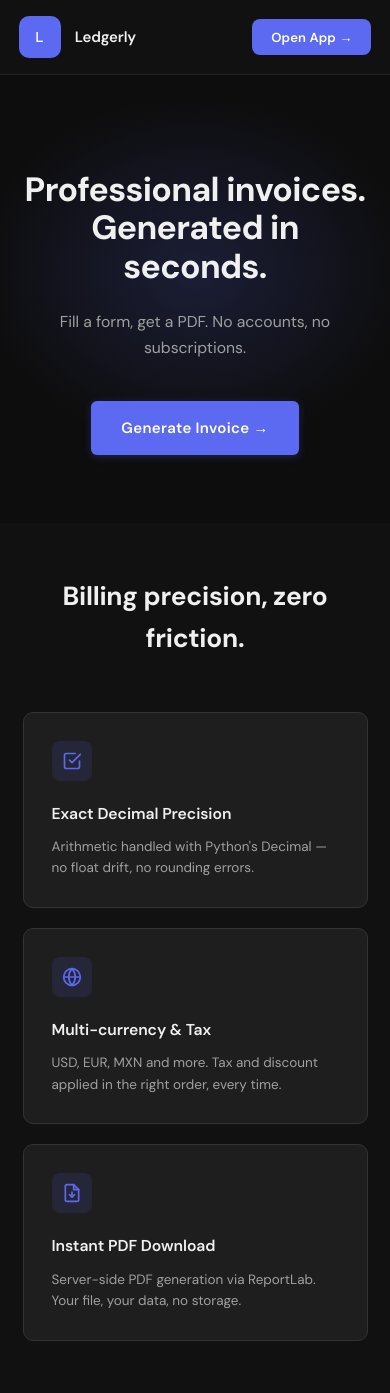
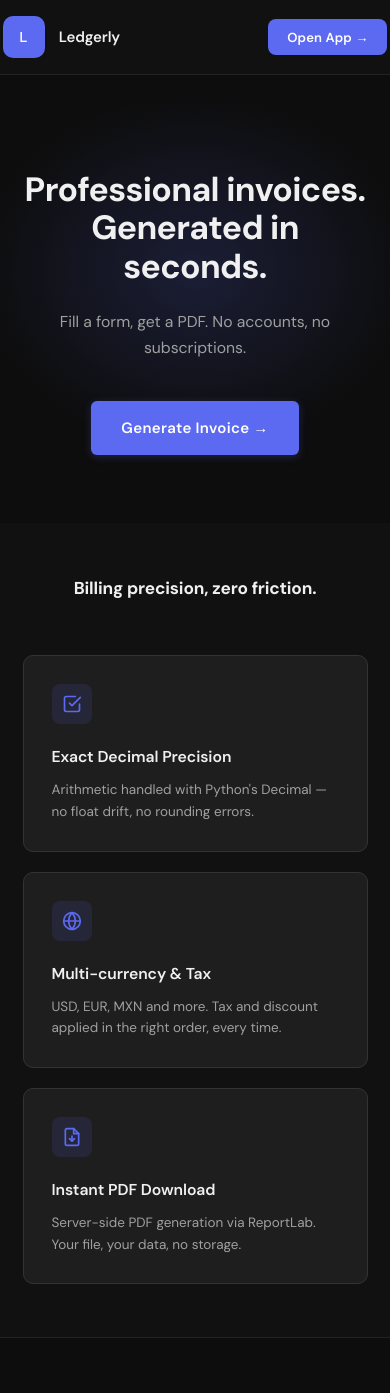
Before and after one commit to dionicio-damiani/ledgerly, a FastAPI app: page / in a window 390 px wide. Shown: the top 1393 px of the page. Run offline with FastAPI, Linux system fonts and the light colour scheme.

Commit message:
fix: full-bleed topbar via negative margins and responsive features tagline

```diff
--- a/static/style.css
+++ b/static/style.css
@@ -63,7 +63,9 @@ body {
   display: flex;
   align-items: center;
   justify-content: space-between;
-  width: 100%;
+  width: calc(100% + 48px);
+  margin-left: -24px;
+  margin-right: -24px;
   margin-bottom: 28px;
   padding: 22px 2rem;
   box-sizing: border-box;
@@ -818,7 +820,12 @@ input[type="file"] {
 
 @media (max-width: 480px) {
   .app-shell { padding: 0 16px 48px; }
-  .topbar { padding: 16px 1.25rem; }
+  .topbar {
+    padding: 16px 1.25rem;
+    width: calc(100% + 32px);
+    margin-left: -16px;
+    margin-right: -16px;
+  }
   .brand-sub { display: none; }
   .doc-status span:not(.status-dot) { display: none; }
   .doc-status { padding: 8px; }
--- a/templates/landing.html
+++ b/templates/landing.html
@@ -228,9 +228,14 @@
       .hero { padding: 4.5rem 1.5rem; }
       .hero h1 { font-size: 2.25rem; }
       .features { padding: 3.5rem 1.5rem; }
+      .features-title { font-size: 1.4rem; }
       .features-grid { grid-template-columns: 1fr; }
       .cta-final { padding: 4.5rem 1.5rem; }
       .cta-final h2 { font-size: 1.5rem; }
+    }
+
+    @media (max-width: 480px) {
+      .features-title { font-size: 1.15rem; }
     }
   </style>
 </head>
```
